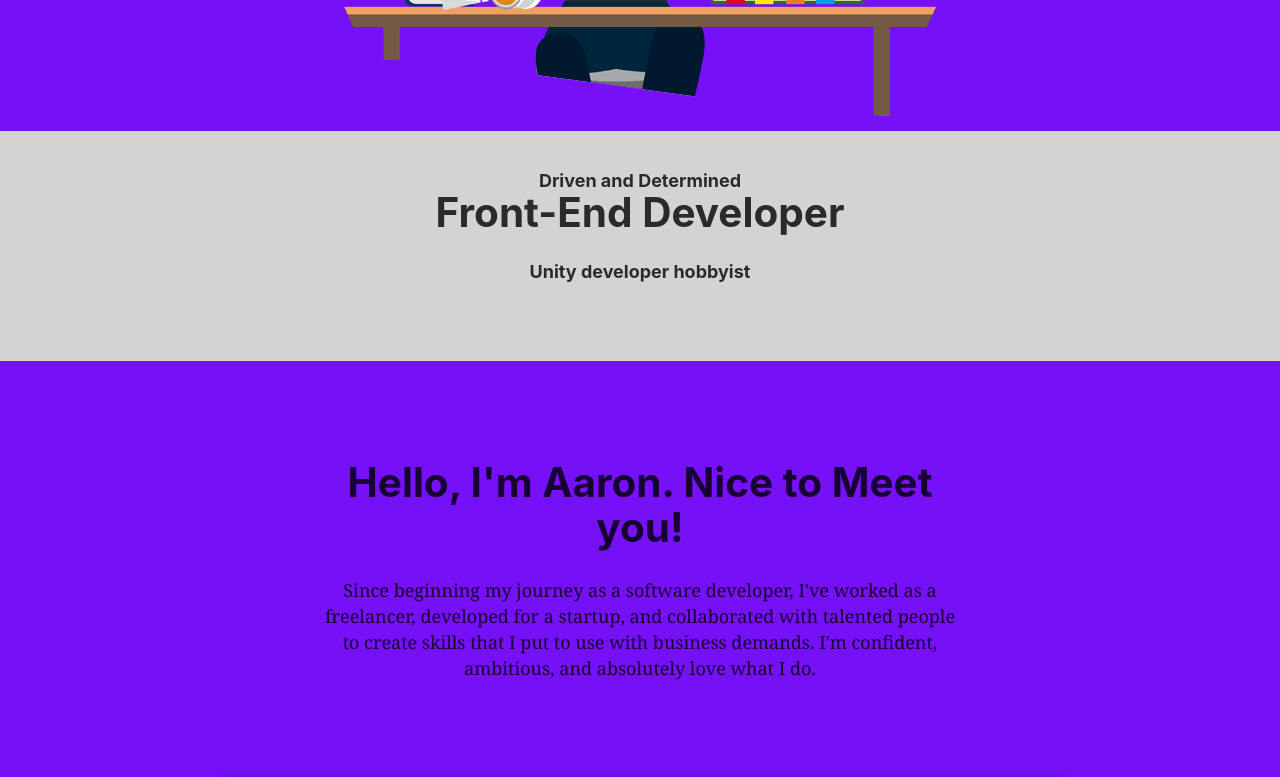
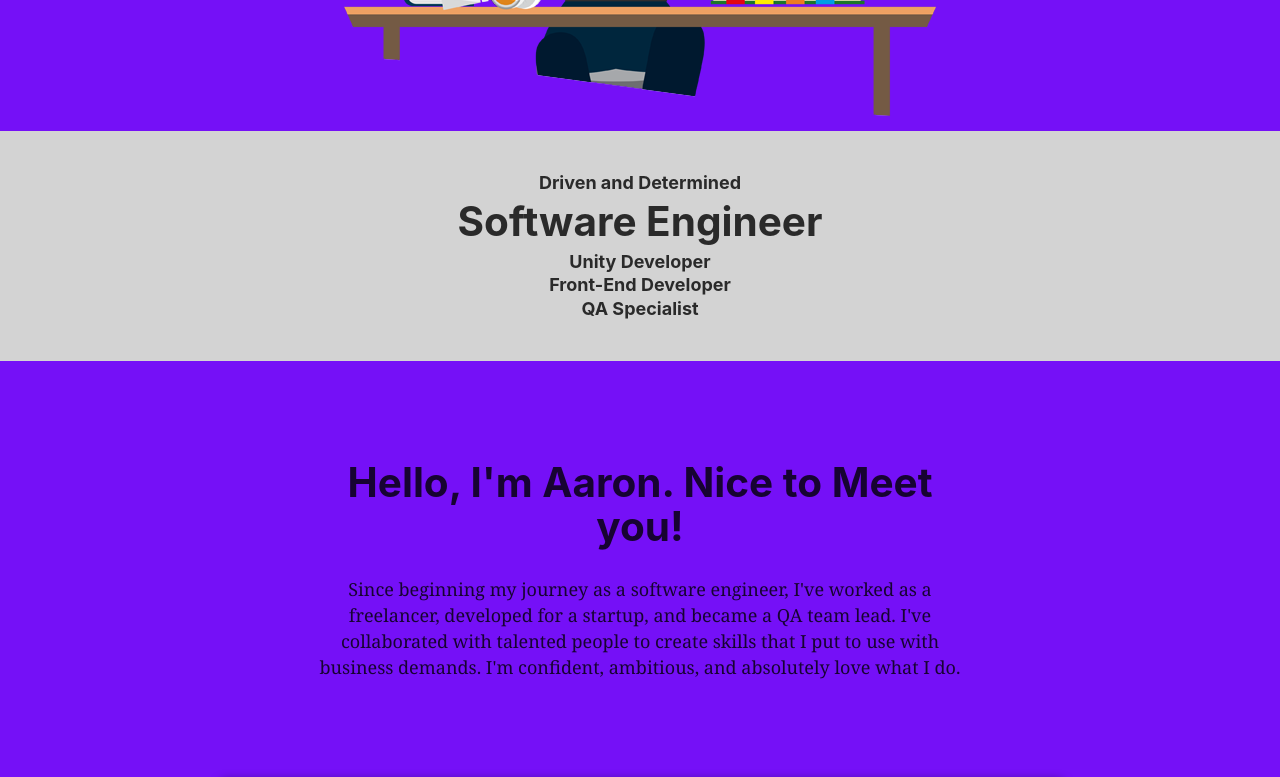
Before and after one commit to DeBrabant45/portfolio, a Gatsby site: page / in a window 1280 px wide. Shown: the part 680-1457 px from the top of the page. Built offline with nearby package versions, Linux system fonts and the light colour scheme; Gatsby itself is replaced by a stand-in of ours.

Commit message:
Fixing info/display

```diff
--- a/src/components/banner.js
+++ b/src/components/banner.js
@@ -48,6 +48,7 @@ const SpeechLeft = styled.img`
     opacity: 0;
     animation: opacityOn 10s normal forwards;
     animation-delay: 12s;
+    visibility: hidden;
 
     @keyframes opacityOn {
         0% {
--- a/src/components/recent.js
+++ b/src/components/recent.js
@@ -4,12 +4,15 @@ import Hover from './hover.js'
 
 import FullyTapped from '../images/FullyTapped.png'
 
+const ColoredContainerDiv = styled.div`
+    background: #7510F7;
+`
 
 const HeaderDiv = styled.div`
     display: flex;
     justify-content: center;
     padding-top: 50px;
-    background: #7510F7;
+
 `
 
 const ContainerDiv = styled.div`
@@ -31,7 +34,7 @@ const Heading = styled.h1`
 `
 
 const Recent = (props) => (
-  <div id="Recent">
+  <ColoredContainerDiv id="Recent">
       <HeaderDiv>
         <Heading>Recent </Heading>
         <Heading>Projects</Heading>
@@ -46,7 +49,7 @@ const Recent = (props) => (
         <Hover image={FullyTapped} desc="Fully Tapped Fitness, transforming fitness goals one cilent at a time" codelink="https://github.com/DeBrabant45/FullyTappedFitness" weblink="https://www.fullytappedfitness.com/"/>
       </div>
     </ContainerDiv>
-  </div>
+  </ColoredContainerDiv>
 )
 
 
--- a/src/pages/index.js
+++ b/src/pages/index.js
@@ -11,10 +11,11 @@ import Skills from '../components/skills'
 import Recent from '../components/recent'
 
 const JobTitleDiv = styled.div`
+    padding: 40px;
+    margin: 0;
     display: flex;
     flex-direction: column;
     justify-content: center;
-    margin-top: 40px;
     text-align: center;
 
     @media (min-width: 500px) {
@@ -29,15 +30,20 @@ const JobTitleSpan = styled.span`
       margin-bottom: 0px;
 `
 
+const HeaderOne = styled.h1`
+      margin: 0;
+      padding: 5px;
+`
+
 const HeaderFour = styled.h4`
       margin: 0;
+      padding: 2px;
 `
 
 const IntroDiv = styled.div `
       display: flex;
       flex-direction: column;
       justify-content: center;
-      margin-top: 80px;
       text-align: center;
       padding: 100px;
       background:#7510F7;
@@ -51,8 +57,6 @@ const IntroSpan = styled.span`
       width: 60%;
       margin: auto;
       border-radius: 5px;
-
-      h1
 `
 
 class IndexPage extends React.Component {
@@ -70,17 +74,19 @@ class IndexPage extends React.Component {
         <JobTitleDiv data-aos="fade-down">
           <JobTitleSpan>
             <HeaderFour>Driven and Determined</HeaderFour>
-            <h1>Front-End Developer</h1>
-            <HeaderFour>Unity developer hobbyist</HeaderFour>
+            <HeaderOne>Software Engineer</HeaderOne>
+            <HeaderFour>Unity Developer</HeaderFour>
+            <HeaderFour>Front-End Developer</HeaderFour>
+            <HeaderFour>QA Specialist</HeaderFour>
           </JobTitleSpan>
         </JobTitleDiv>
         <IntroDiv id="MyInfo">
           <IntroSpan data-aos="fade-up">
             <h1>Hello, I'm Aaron. Nice to Meet you!</h1>
             <p>
-              Since beginning my journey as a software developer,
+              Since beginning my journey as a software engineer,
               I've worked as a freelancer, developed for a startup,
-              and collaborated with talented people to create skills
+              and became a QA team lead. I've collaborated with talented people to create skills
               that I put to use with business demands. I'm confident,
               ambitious, and absolutely love what I do.
               </p>
```
